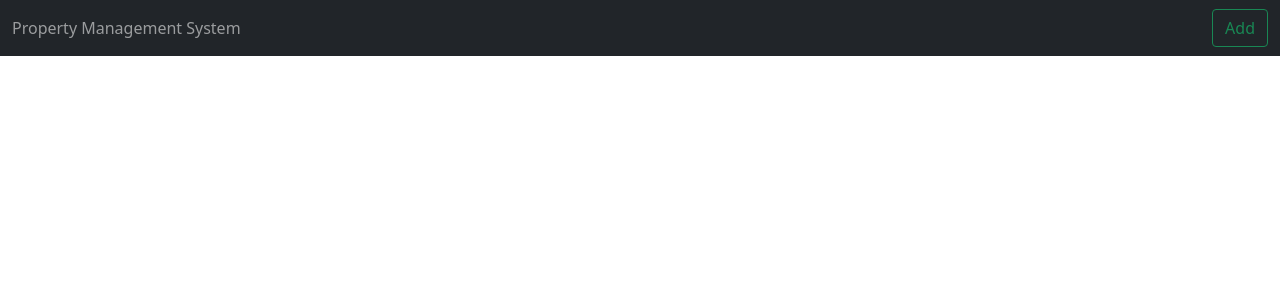
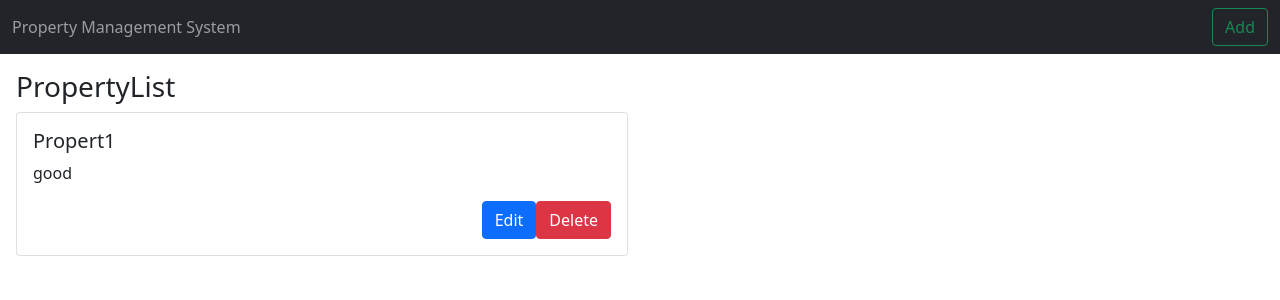
Before and after one commit to prabhat22/intelliticks-project, an Angular app: page / in a window 1280 px wide. Shown: the top 300 px of the page. Built offline with nearby package versions, Linux system fonts and the light colour scheme.

Commit message:
9 files modified

```diff
--- a/src/app/add-property/add-property.component.ts
+++ b/src/app/add-property/add-property.component.ts
@@ -1,5 +1,8 @@
 import { Component, OnInit } from '@angular/core';
 import { FormControl, FormGroup, Validators } from '@angular/forms';
+import { ActivatedRoute, Router } from '@angular/router';
+import { Property } from '../../models/property';
+import { DataServiceService } from '../data-service.service';
 
 @Component({
   selector: 'app-add-property',
@@ -8,8 +11,26 @@ import { FormControl, FormGroup, Validators } from '@angular/forms';
 })
 export class AddPropertyComponent implements OnInit {
   addPropertyForm: FormGroup;
-  constructor() {
+  constructor(private ds: DataServiceService, private router: Router,private route:ActivatedRoute) {
     this.initializePropertyForm();
+    this.route.params.subscribe((params)=>
+    {
+      if(params?.id)
+      {
+         const id = +params['id'];
+        console.log('Url Id: ',id);
+        let data=this.ds.getPropertyBasedOnId(id);
+        console.log(data)
+        this.addPropertyForm.patchValue(
+          {
+            name:data.name,
+            description:data.description,
+            size:data.size
+          }
+        )
+      }
+    })
+
   }
 
   ngOnInit() {}
@@ -23,6 +44,19 @@ export class AddPropertyComponent implements OnInit {
   }
   onSubmit() {
     if (this.addPropertyForm.invalid) return;
-    console.log(this.addPropertyForm.controls.name.value);
+    console.log(
+      this.addPropertyForm.controls.name.value +
+        this.addPropertyForm.controls.description.value +
+        this.addPropertyForm.controls.size.value
+    );
+    let obj: Property = {
+      id:new Date().getMilliseconds(),
+      name: this.addPropertyForm.controls.name.value,
+      description: this.addPropertyForm.controls.description.value,
+      size: this.addPropertyForm.controls.size.value
+    };
+    console.log('obj' + JSON.stringify(obj));
+    this.ds.addProperty(JSON.stringify(obj));
+    this.router.navigate(['']);
   }
 }
--- a/src/app/app.component.html
+++ b/src/app/app.component.html
@@ -1,8 +1,10 @@
 <nav class="navbar navbar-dark bg-dark">
   <div class="container-fluid">
-    <span class="navbar-text">
+    <a routerLink="" >
+      <span class="navbar-text">
       Property Management System
     </span>
+    </a>
     <button class="btn btn-outline-success" (click)="goTo()">Add</button>
   </div>
 </nav>
--- a/src/app/data-service.service.ts
+++ b/src/app/data-service.service.ts
@@ -1,14 +1,36 @@
 import { Injectable } from '@angular/core';
-import { Subject } from 'rxjs';
+import { BehaviorSubject, Subject } from 'rxjs';
 import { Property } from '../models/property';
 
 @Injectable()
 export class DataServiceService {
-  public propertyListEmitter = new Subject<Property[]>();
-  public propertyList: Property[] = [];
-  constructor() {}
+  public propertyListEmitter = new BehaviorSubject<Property[]>([]);
+  public propertyList: any[] = [];
+  constructor() {
+    this.addProperty(
+      JSON.stringify({
+        id: new Date().getMilliseconds(),
+        name: 'Propert1',
+        description: 'good',
+        size: '110'
+      })
+    );
+  }
 
+  addProperty(property) {
+    console.log('service prop:' + property);
+
+    this.propertyList.push(property);
+    localStorage.setItem('properties', JSON.stringify(this.propertyList));
+    this.propertyListEmitter.next([...this.propertyList]);
+  }
   getProperty() {
     return this.propertyListEmitter.asObservable();
   }
+  getPropertyBasedOnId(id) {
+    for (let i = 0; i < this.propertyList.length; i++) {
+      console.log('prope' + this.propertyList[i]);
+      if (this.propertyList[i].id == id) return this.propertyList[i];
+    }
+  }
 }
--- a/src/app/property-card/property-card.component.html
+++ b/src/app/property-card/property-card.component.html
@@ -3,7 +3,7 @@
     <h5 class="card-title">{{data.name}}</h5>
     <p class="card-text">{{data.description}}</p>
     <div style="display:flex;justify-content:flex-end">
-      <a href="#" class="btn btn-primary">Edit</a>
+      <a href="#" class="btn btn-primary" routerLink="edit-property/{{data.id}}">Edit</a>
       <a href="#" class="btn btn-danger ">Delete</a>
     </div>
 
--- a/src/app/property-list/property-list.component.html
+++ b/src/app/property-list/property-list.component.html
@@ -1,7 +1,11 @@
 <div class="d-flex flex-column bd-highlight m-3">
-  <div class="row">
+  <h3>PropertyList</h3>
+  <div class="row" *ngIf="propertyList.length > 0;else elseBlock">
     <div class="col-sm-6 mb-3" *ngFor="let property of propertyList">
-      <app-property-card [data]=data></app-property-card>
+      <app-property-card [data]=property></app-property-card>
     </div>
   </div>
 </div>
+<ng-template #elseBlock>
+  No properties to show
+</ng-template>
--- a/src/app/property-list/property-list.component.ts
+++ b/src/app/property-list/property-list.component.ts
@@ -1,4 +1,4 @@
-import { Component, OnDestroy, OnInit } from '@angular/core';
+import { Component, OnChanges, OnDestroy, OnInit } from '@angular/core';
 import { Subscription } from 'rxjs';
 import { Property } from '../../models/property';
 import { DataServiceService } from '../data-service.service';
@@ -8,27 +8,21 @@ import { DataServiceService } from '../data-service.service';
   templateUrl: './property-list.component.html',
   styleUrls: ['./property-list.component.css']
 })
-export class PropertyListComponent implements OnInit, OnDestroy {
-  public propertyList: Property[] = [];
+export class PropertyListComponent implements OnInit, OnChanges, OnDestroy {
+  public propertyList: any[] = [];
   private subscription: Subscription;
-  public data: Property = {
-    name: 'Property 1 ',
-    size: '220 sqft',
-    description: 'Nice one'
-  };
   constructor(private ds: DataServiceService) {}
+  ngOnChanges() {}
 
   ngOnInit() {
-    this.subscription = this.ds
-      .getProperty()
-      .subscribe((properties: Property[]) => {
-        if (properties.length == 0) {
-          for (let i = 0; i <= 6; i++) this.propertyList.push(this.data);
-          console.log('properties::' + this.propertyList);
-        } else {
-          this.propertyList = properties;
-        }
-      });
+    console.log('list oninti');
+    this.subscription = this.ds.getProperty().subscribe((properties: any[]) => {
+      console.log('properties');
+      for (let i = 0; i < properties.length; i++) {
+        console.log(JSON.parse(properties[i]));
+        this.propertyList.push(JSON.parse(properties[i]));
+      }
+    });
   }
   ngOnDestroy() {
     this.subscription.unsubscribe();
--- a/src/app/routing/routing.module.ts
+++ b/src/app/routing/routing.module.ts
@@ -1,6 +1,5 @@
 import { NgModule } from '@angular/core';
 import { CommonModule } from '@angular/common';
-import { AppComponent } from '../app.component';
 import { RouterModule, Routes } from '@angular/router';
 import { AddPropertyComponent } from '../add-property/add-property.component';
 import { PropertyListComponent } from '../property-list/property-list.component';
--- a/src/models/property.ts
+++ b/src/models/property.ts
@@ -1,4 +1,5 @@
 export interface Property {
+  id: Number;
   name: String;
   description: String;
   size: String;
--- a/src/styles.css
+++ b/src/styles.css
@@ -1,2 +1,5 @@
 /* Add application styles & imports to this file! */
 @import '~bootstrap/dist/css/bootstrap.min.css';
+a {
+  text-decoration: none;
+}
```
